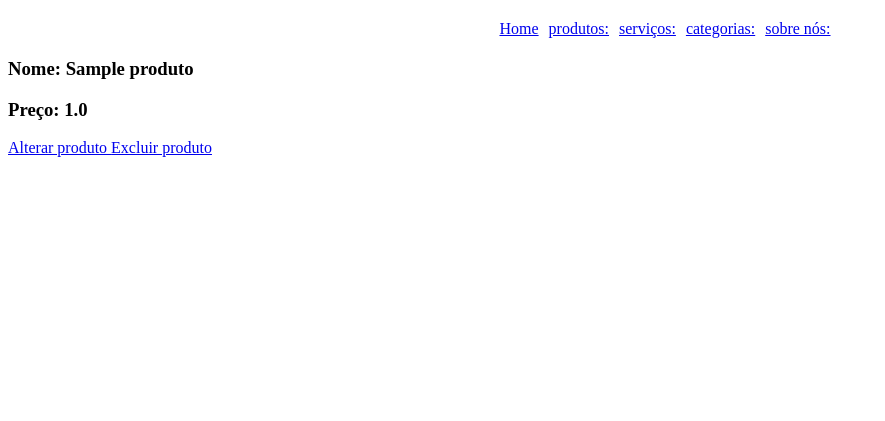
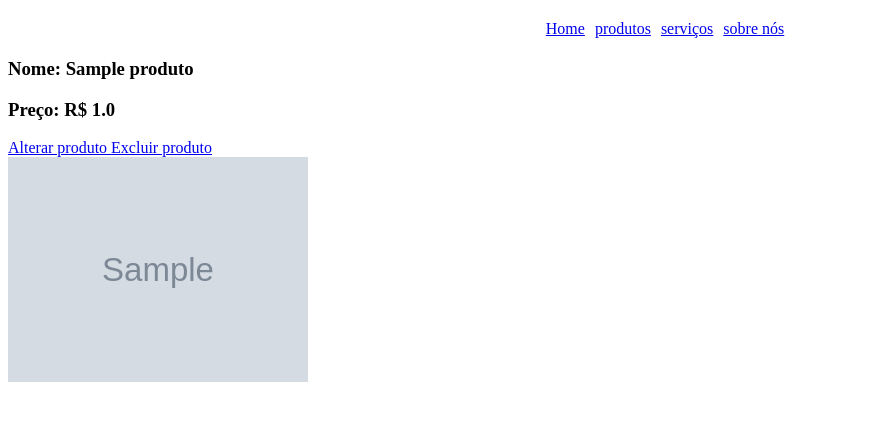
Before and after one commit to AntonioGabriellira/Projeto_repositorio_python_e_HTML, a Django app: page /produtos/1 in a window 1280 px wide. Shown: the top 421 px of the page, without its empty margins (0-885 px from the left). Run offline with Django 3.2, Linux system fonts and the light colour scheme; tables that the repository leaves empty hold one stand-in row (values such as "Sample post"); grey boxes marked "Sample" are stand-in pictures.

Commit message:
ADD imagens padroes para produtos e serviços ** imagens aparecem quebradas **

```diff
--- a/produtos/forms.py
+++ b/produtos/forms.py
@@ -4,9 +4,9 @@ from produtos.models import Produto
 class ProdutoModelForm(ModelForm):
     class Meta:
         model = Produto
-        fields = ["nome", "preco", "estoque", "anunciante",]
+        fields = ["nome", "preco", "estoque", "anunciante", "imagem"]
 
 class ServicoModelForm(ModelForm):
     class Meta:
         model = Produto
-        fields = ["nome", "preco", "anunciante",]
+        fields = ["nome", "preco", "anunciante", "imagem"]
--- a/produtos/templates/cadastrar_produtos.html
+++ b/produtos/templates/cadastrar_produtos.html
@@ -23,7 +23,7 @@
 </style>
 <div class="page-container">
     <h3> Cadastrar produtos </h3>
-    <form action="cadastrar" method="post">
+    <form action="cadastrar" method="post" enctype="multipart/form-data">
         <div class="container-form">
             {%csrf_token%}
             {{form}}
--- a/produtos/templates/cadastrar_servico.html
+++ b/produtos/templates/cadastrar_servico.html
@@ -23,7 +23,7 @@
 </style>
 <div class="page-container">
     <h3> Cadastrar serviços </h3>
-    <form action="{% url "cadastrar_servico" %}" method="post">
+    <form action="{% url "cadastrar_servico" %}" method="post" enctype="multipart/form-data">
         <div class="container-form">
             {%csrf_token%}
             {{form}}
--- a/produtos/templates/detalhamento_produto.html
+++ b/produtos/templates/detalhamento_produto.html
@@ -1,10 +1,18 @@
 {% extends "templates/base.html" %}
 {% block conteudo%}
-
+<style>
+    .imagem-produto{
+        max-width: 300px;
+        max-height: 250px;
+    }
+</style>
 <div>
     <h3>Nome: {{produto.nome}} </h3>
-    <h3>Preço: {{produto.preco}} </h3>
+    <h3>Preço: R$ {{produto.preco}} </h3>
     <a href="{{produto.id}}/alterar_produto">Alterar produto </a>
     <a href="{{produto.id}}/excluir">Excluir produto </a>
 </div>
+{% if produto.imagem %}
+    <img src={{ produto.imagem.url }} class="imagem-produto"/>
+{%endif%}
 {%endblock%}
--- a/produtos/templates/listagem_produtos.html
+++ b/produtos/templates/listagem_produtos.html
@@ -1,5 +1,5 @@
 {% extends "templates/base.html" %}
-
+{%load static %}
 {% block conteudo %}
     <style>
         .imagem-produto{
@@ -20,6 +20,8 @@
             <a href="{{produto.id}}"> verificar detalhes </a>
             {% if produto.imagem %}
                 <img src={{ produto.imagem.url }} class="imagem-produto"/>
+            {%else%}
+                <img src={% static "/imagem/padrao_produto.png"%} class="imagem-produto"/>
             {%endif%}
         {% endfor%}
         </ul>
--- a/produtos/templates/listagem_servicos.html
+++ b/produtos/templates/listagem_servicos.html
@@ -1,5 +1,5 @@
 {% extends "templates/base.html" %}
-
+{%load static %}
 {% block conteudo %}
     <style>
         .imagem-servico{
@@ -20,6 +20,8 @@
             <a href="{{servico.id}}"> verificar detalhes </a>
             {% if servico.imagem %}
                 <img src={{ servico.imagem.url }} class="imagem-servico"/>
+            {%else%}
+            <img src={% static "/imagem/padrao_servico.png"%} class="imagem-produto"/>
             {%endif%}
         {% endfor%}
         </ul>
--- a/produtos/views.py
+++ b/produtos/views.py
@@ -25,18 +25,16 @@ def detalhamento_produto(request, id):
     return render(request, "templates/detalhamento_produto.html", context)
 
 def cadastrar_produto(request):
+    if request.method == "POST":
+        form = ProdutoModelForm(request.POST, request.FILES)
+        if form.is_valid():
+            form.save()
+            return HttpResponseRedirect("/produtos/")
+
     form = ProdutoModelForm()
     context = {
         "form" : form
     }
-    if request.method == "GET":
-        print("É um GET")
-    if request.method == "POST":
-        print("É um POST")
-        form = ProdutoModelForm(request.POST)
-        if form.is_valid():
-            form.save()
-            return HttpResponseRedirect("/produtos/")
     return render(request, "templates/cadastrar_produtos.html", context)
 
 def alterar_produto(request, id):
@@ -82,7 +80,7 @@ def listagem_servicos(request):
 def cadastro_servico(request):
     form = ServicoModelForm()
     if request.method == "POST":
-        form = ServicoModelForm(request.POST)
+        form = ServicoModelForm(request.POST, request.FILES)
         if form.is_valid():
             produto = form.save(commit=False)
             produto.tipo = TIPO_SERVICO
--- a/produtos_e_servicos/templates/menu.html
+++ b/produtos_e_servicos/templates/menu.html
@@ -11,8 +11,7 @@
     </style>
 <ul class="menu">
     <li class="opcao-menu"> <a href="/"> Home </a></li>
-    <li class="opcao-menu"> <a href="/produtos/"> produtos: </a></li>
-    <li class="opcao-menu"> <a href="/servicos/"> serviços: </a></li>
-    <li class="opcao-menu"> <a href="#"> categorias: </a></li>
-    <li class="opcao-menu"> <a href="#"> sobre nós: </a></li>
+    <li class="opcao-menu"> <a href="/produtos/"> produtos </a></li>
+    <li class="opcao-menu"> <a href="/servicos/"> serviços </a></li>
+    <li class="opcao-menu"> <a href="#"> sobre nós </a></li>
 </ul>
```
Also changed, not shown: imagens/__init__.py (added), 1 other file.
